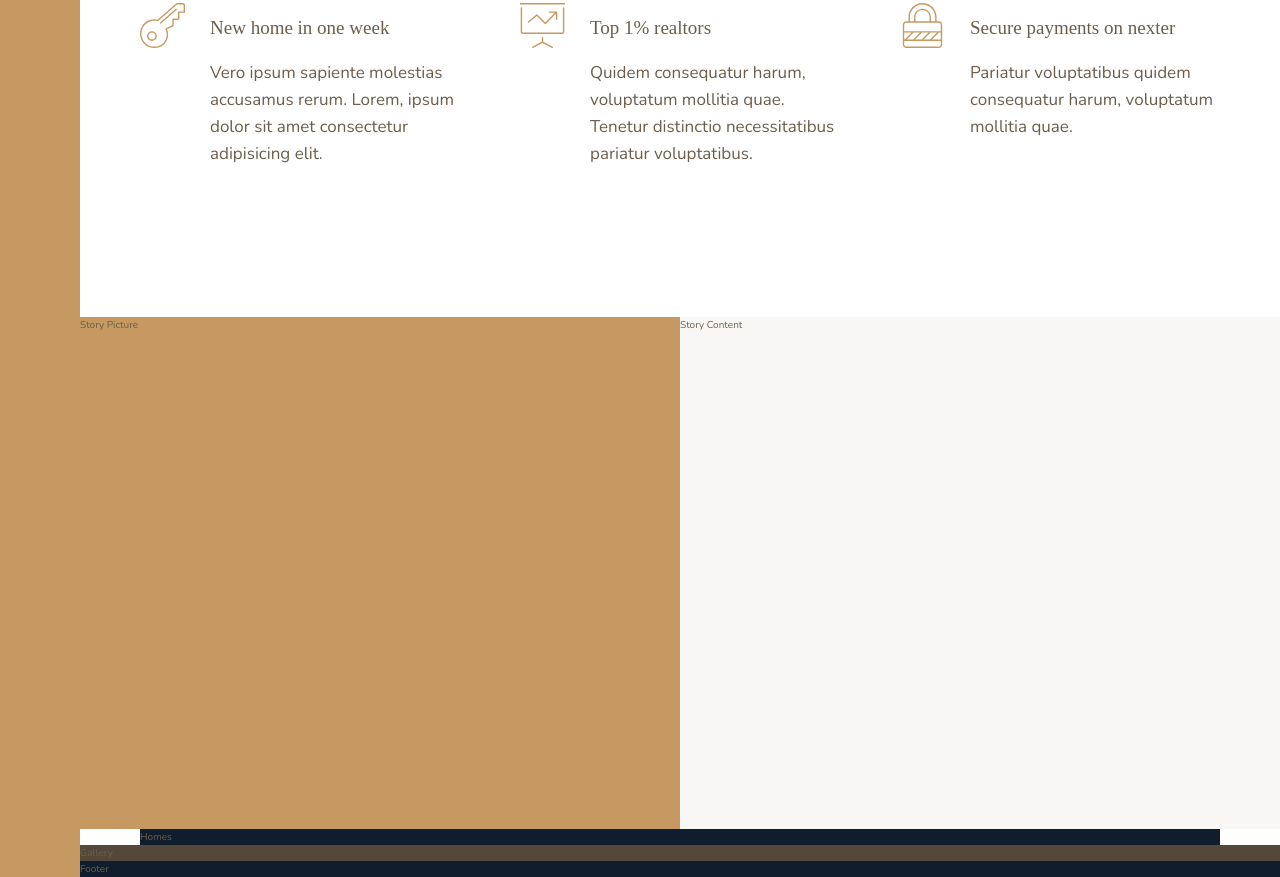
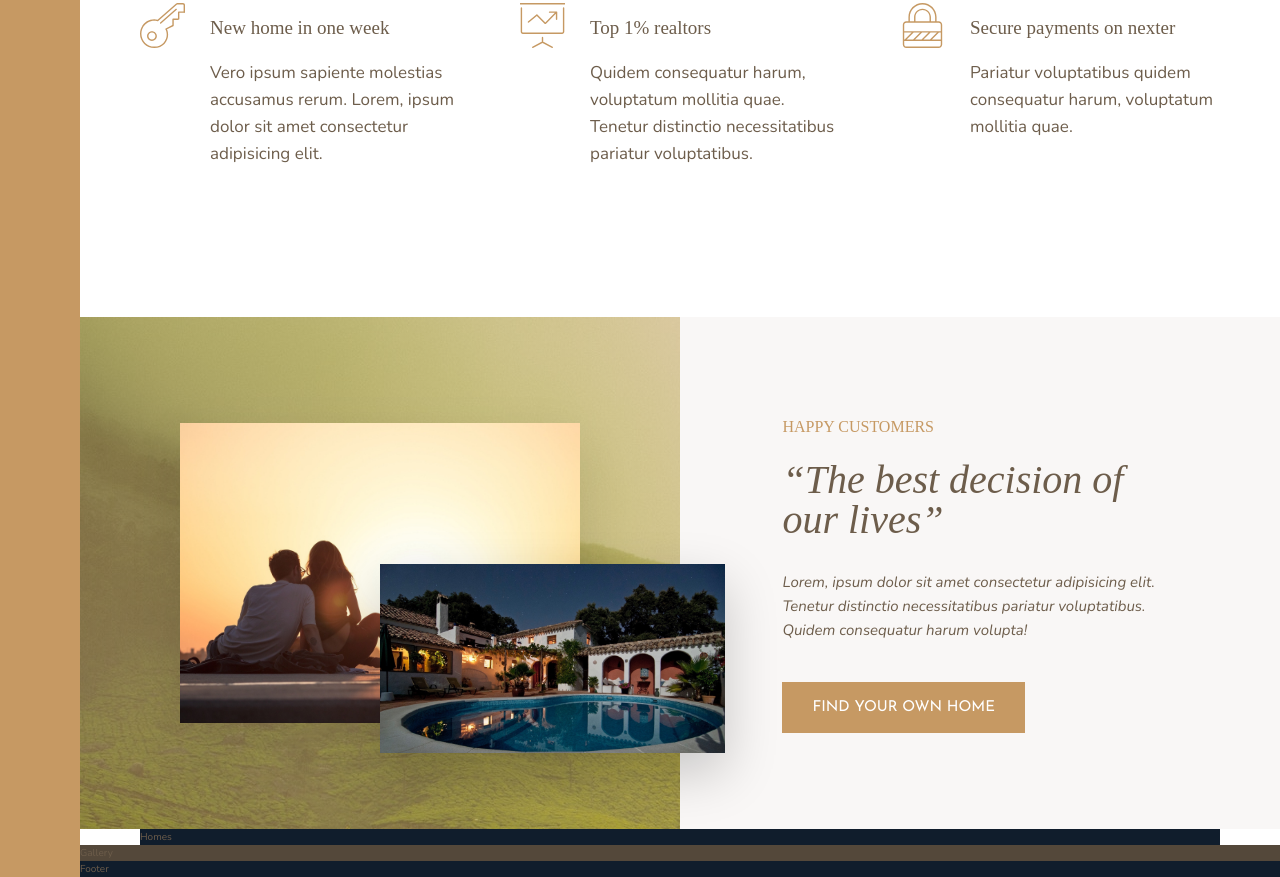
Before and after one commit to john-0007/nexter, a website built with webpack: page app/index.html in a window 1280 px wide. Shown: the part 991-1868 px from the top of the page. Built offline with nearby package versions, Linux system fonts and the light colour scheme.

Commit message:
story section complete

```diff
--- a/app/assets/styles/_story.scss
+++ b/app/assets/styles/_story.scss
@@ -1,10 +1,50 @@
 .story {
+
   &__pictures {
     background-color: $color-primary;
-    grid-column: full-start / col-end 4
+    grid-column: full-start / col-end 4;
+    background-image: linear-gradient(rgba($color-primary, .5), rgba($color-primary, .5)), url(../img/back.jpg);
+
+    display: grid;
+    grid-template-rows: repeat(6, 1fr);
+    grid-template-columns: repeat(6, 1fr);
+    align-items: center;
   }
+  &__img--1 {
+    width: 100%;
+    grid-row: 2 / 6;
+    grid-column: 2 / 6;
+    box-shadow: 0 2rem 5rem rgba(0, 0, 0, 0.1);
+  }
+  &__img--2 {
+    width: 115%;
+    grid-row: 4 / 6;
+    grid-column: 4 / 7;
+    z-index: 20;
+    box-shadow: 0 2rem 5rem rgba(0, 0, 0, 0.2);
+
+  }
+
   &__content {
     background-color: $color-grey-light-1;
     grid-column: col-end 4 / full-end;
+    padding: 6rem 8vw;
+    display: flex;
+    flex-direction: column;
+    justify-content: center;
+    align-items: flex-start;
+     /*
+      display: grid;
+      align-content: center;
+      justify-items: start;
+      */
+
   }
+
+  &__text {
+    font-size: 1.5rem;
+    font-style: italic;
+    margin-bottom: 4rem;
+  }
+
 }
--- a/app/assets/styles/_typography.scss
+++ b/app/assets/styles/_typography.scss
@@ -2,14 +2,27 @@
   font-family: serif;
   font-weight: 400;
 }
+
 .heading-1 {
   @extend %heading;
 }
+
 .heading-2 {
   @extend %heading;
+  font-size: 4rem;
+  font-style: italic;
+  line-height:1;
+
+  &--light {color: $color-grey-light-1;}
+  &--drak {color: $color-grey-dark-1;}
 }
+
 .heading-3 {
   @extend %heading;
+  font-size: 1.6rem;
+  color: $color-primary;
+  text-transform: uppercase;
+
 }
 .heading-4 {
   @extend %heading;
@@ -17,3 +30,25 @@
   &--light {color: $color-grey-light-1;}
   &--drak {color: $color-grey-dark-1;}
 }
+
+.btn {
+  background-color: $color-primary;
+  color: #fff;
+  border:none;
+  border-radius: 0;
+  font-family: $font-display;
+  font-size: 1.5rem;
+  text-transform: uppercase;
+  padding: 1.8rem 3rem;
+  cursor: pointer;
+  transition: all .2s;
+
+  &:hover {
+    background-color: $color-primary-dark;
+  }
+}
+
+.mb-sm { margin-bottom: 2rem; }
+.mb-md { margin-bottom: 3rem; }
+.mb-lg { margin-bottom: 4rem; }
+.mb-hg { margin-bottom: 8rem; }
--- a/app/index.html
+++ b/app/index.html
@@ -84,10 +84,17 @@
             </div>
         </section>
         <div class="story__pictures">
-            Story Picture
+           <img src="./temp/img/story-1.jpeg" alt="Couple with new house" class="story__img--1">
+           <img src="./temp/img/story-2.jpeg" alt="new house" class="story__img--2">
         </div>
         <div class="story__content">
-            Story Content
+            <h3 class="heading-3 mb-sm">Happy Customers</h3>
+            <h2 class="heading-2 heading-2--dark mb-md">&ldquo;The best decision of our lives&rdquo;</h2>
+            <p class="story__text">
+                Lorem, ipsum dolor sit amet consectetur adipisicing elit. Tenetur distinctio
+                necessitatibus pariatur voluptatibus. Quidem consequatur harum volupta!
+            </p>
+            <button class="btn">Find your own home</button>
         </div>
         <section class="homes">
             Homes
```
Also changed, not shown: app/temp/styles/styles.css.
